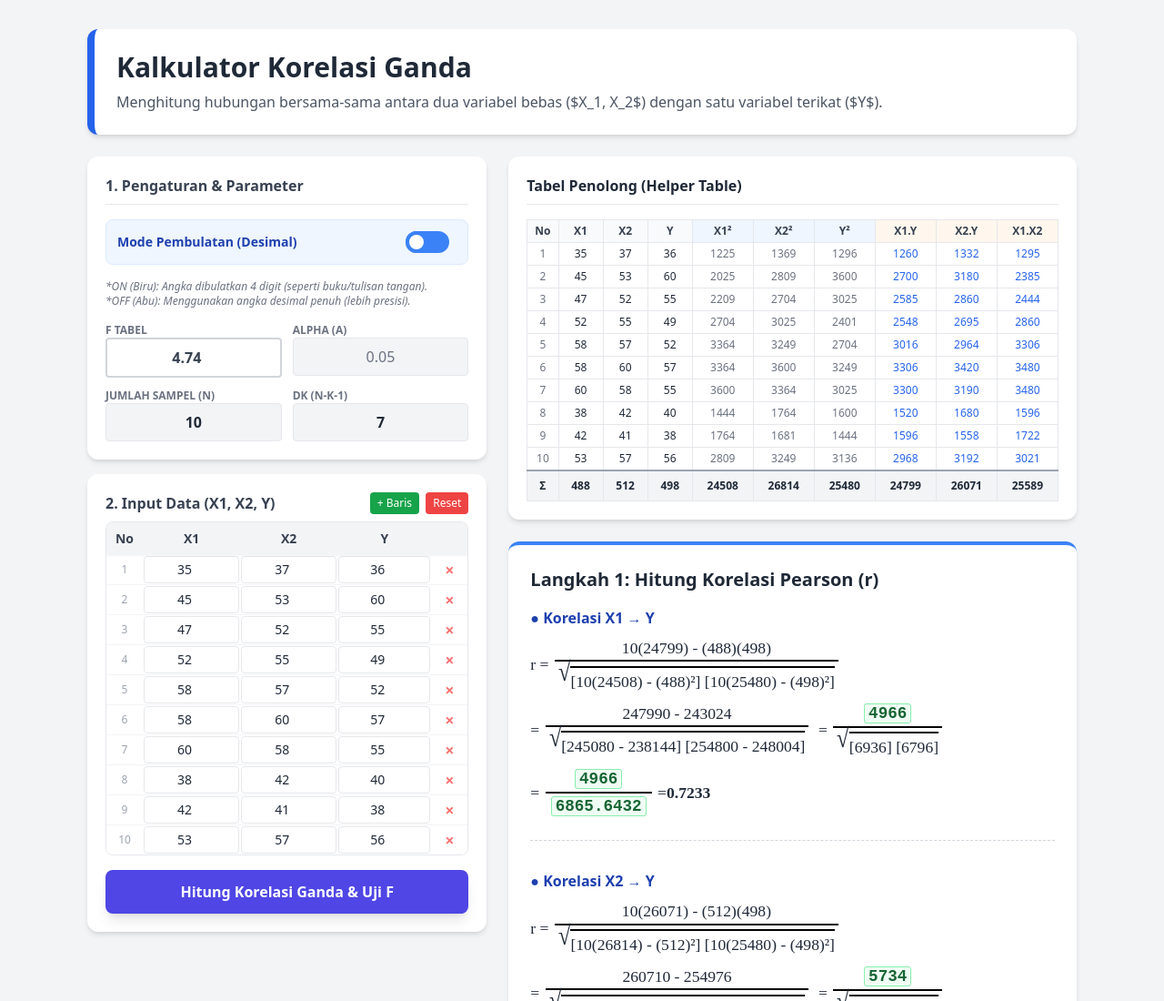
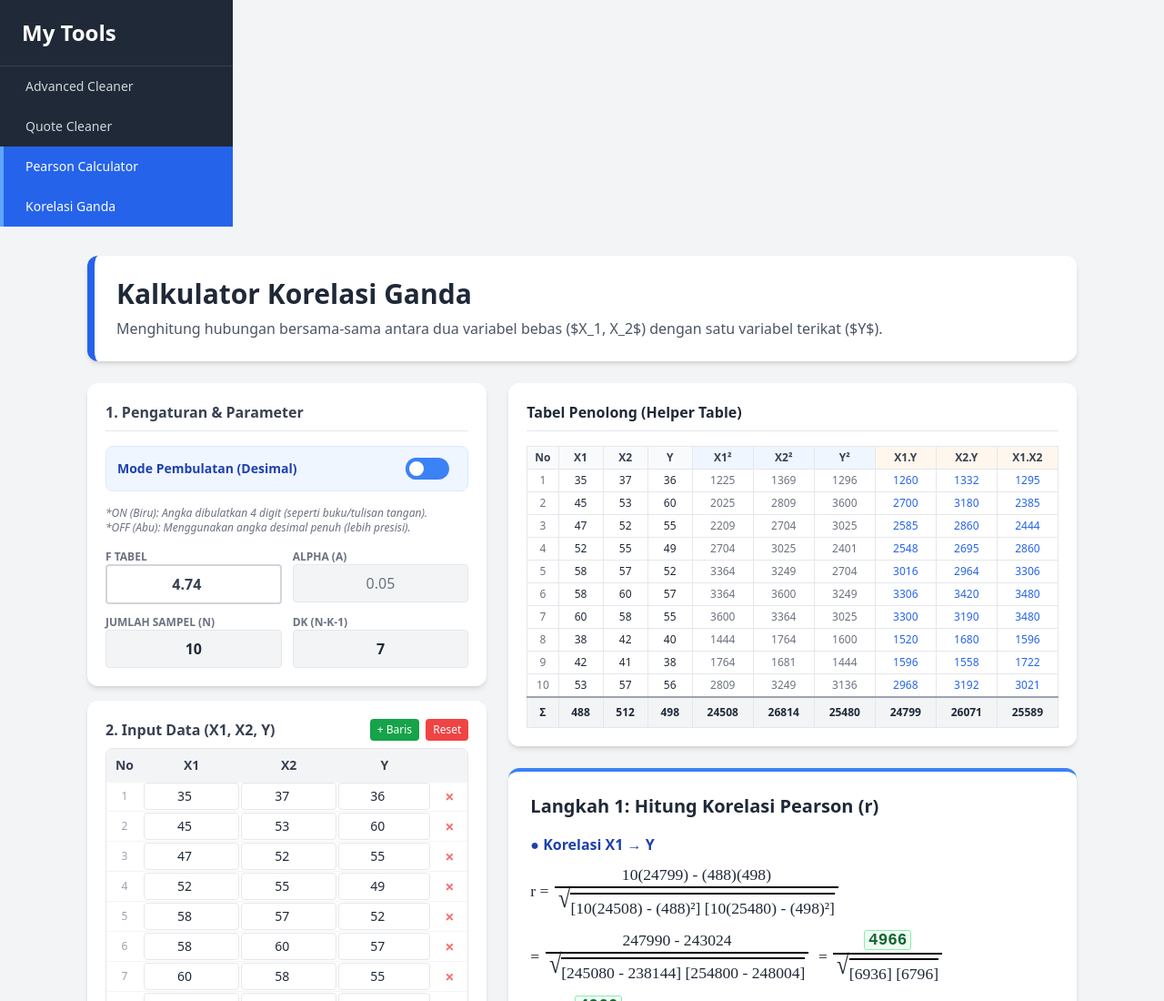
Before and after one commit to ImAmAmirulloh/Tools, a plain HTML site: page korelasiGanda.html in a window 1280 px wide. Shown: the top 1100 px of the page at 91% size. Drawn offline with nearby package versions, Linux system fonts and the light colour scheme.

Commit message:
Add navigation bar with tool links
Added a navigation bar with links to various tools including Advanced Cleaner, Quote Cleaner, and Pearson Calculator.

```diff
--- a/korelasiGanda.html
+++ b/korelasiGanda.html
@@ -70,7 +70,17 @@
     </style>
 </head>
 <body class="bg-gray-100 font-sans text-gray-800 pb-20">
-
+<nav class="w-full md:w-64 bg-gray-800 text-white flex-shrink-0">
+            <div class="px-6 py-5 text-2xl font-bold border-b border-gray-700">
+                My Tools
+            </div>
+            <div>
+                <a href="index.html" class="block px-6 py-3 text-sm font-medium text-gray-300 border-l-4 border-transparent hover:bg-gray-700 hover:text-white transition-colors duration-200">Advanced Cleaner</a>
+                <a href="TextCleaner.html" class="block px-6 py-3 text-sm font-medium text-gray-300 border-l-4 border-transparent hover:bg-gray-700 hover:text-white transition-colors duration-200">Quote Cleaner</a>
+                <a href="PearsonProductMomentV3.html" class="block px-6 py-3 text-sm font-medium bg-blue-600 text-white border-l-4 border-blue-400 transition-colors duration-200">Pearson Calculator</a>
+                <a href="korelasiGanda.html" class="block px-6 py-3 text-sm font-medium bg-blue-600 text-white border-l-4 border-blue-400 transition-colors duration-200">Korelasi Ganda</a>
+            </div>
+</nav>
 <div class="max-w-6xl mx-auto p-4 md:p-8">
 
     <div class="bg-white p-6 rounded-xl shadow-md mb-6 border-l-8 border-blue-600">
```
